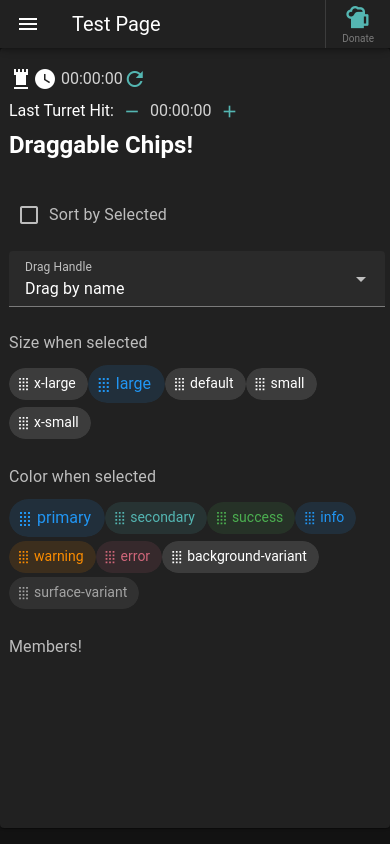
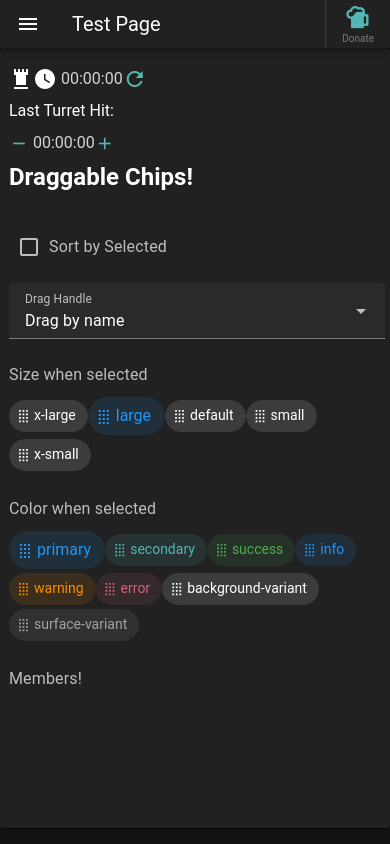
Before and after one commit to HecticEnergy/hectic-wos, a Vue app: page /test-pages/TestPage in a window 390 px wide. Built offline with nearby package versions, Linux system fonts and the light colour scheme; what vue3-tour would draw is missing.

Commit message:
turret offset display mobile UI fixes

```diff
--- a/src/components/march-times/march-output/MarchSettingsEdit.vue
+++ b/src/components/march-times/march-output/MarchSettingsEdit.vue
@@ -52,15 +52,15 @@
         />
       </v-col>
       <v-col v-if="marchSettingsType === 'landing'" cols="12" class="mt-4">
-        <v-row class="d-flex flex-row justify-space-between align-center">
-          <v-col cols="auto">
+        <v-row>
+          <v-col cols="6" sm="auto">
             <TimeTextBoxes
               v-model="marchSettingStore.landingSettings.separateSeconds"
               label="March Separation"
               @change="savePageData"
             />
           </v-col>
-          <v-col cols="auto">
+          <v-col cols="6" sm="auto">
             <turret-offset-display
               @update:march-land-seconds="updateTurretStrikeSeconds"
             />
--- a/src/components/march-times/march-output/sub-components/TurretOffsetDisplay.vue
+++ b/src/components/march-times/march-output/sub-components/TurretOffsetDisplay.vue
@@ -15,7 +15,7 @@
     <v-col>
       <v-row class="align-center">
         <v-col cols="auto"> Last Turret Hit: </v-col>
-        <v-col cols="auto">
+        <v-col cols="12">
           <v-icon
             icon="mdi-minus"
             size="small"
@@ -23,11 +23,7 @@
             class="ma-0 pa-0"
             @click="decreaseTurretTime"
           />
-        </v-col>
-        <v-col cols="auto">
           <utc-time :time="turretLastHit" label="" />
-        </v-col>
-        <v-col cols="auto">
           <v-icon
             icon="mdi-plus"
             size="small"
```
